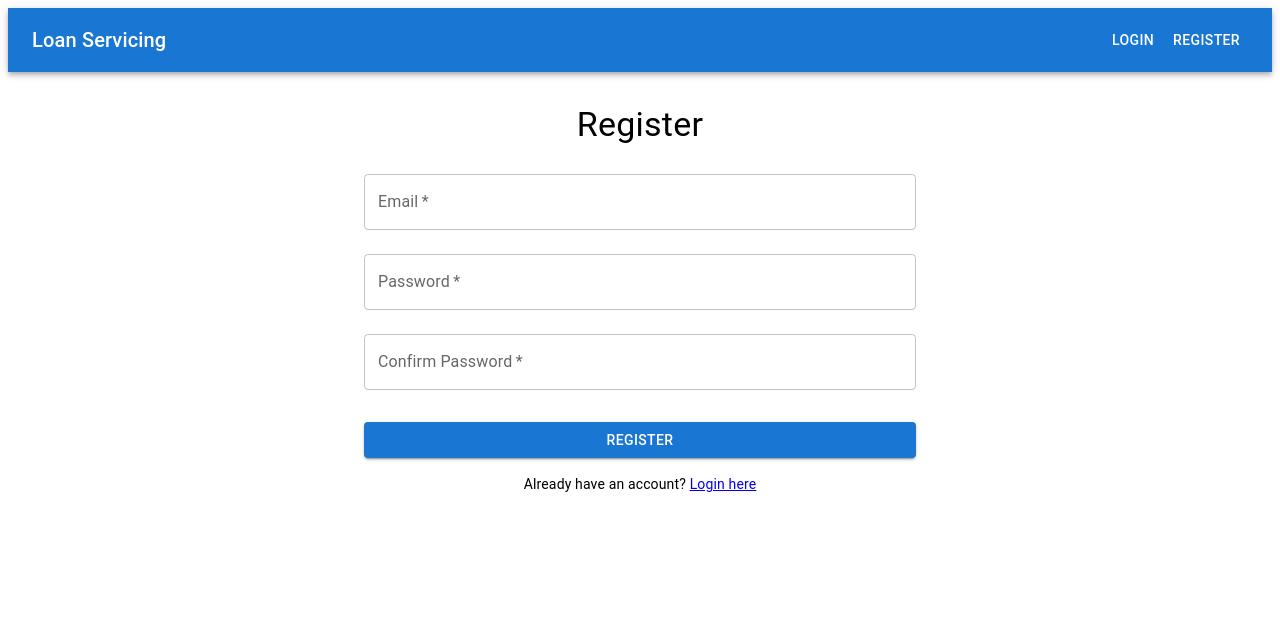
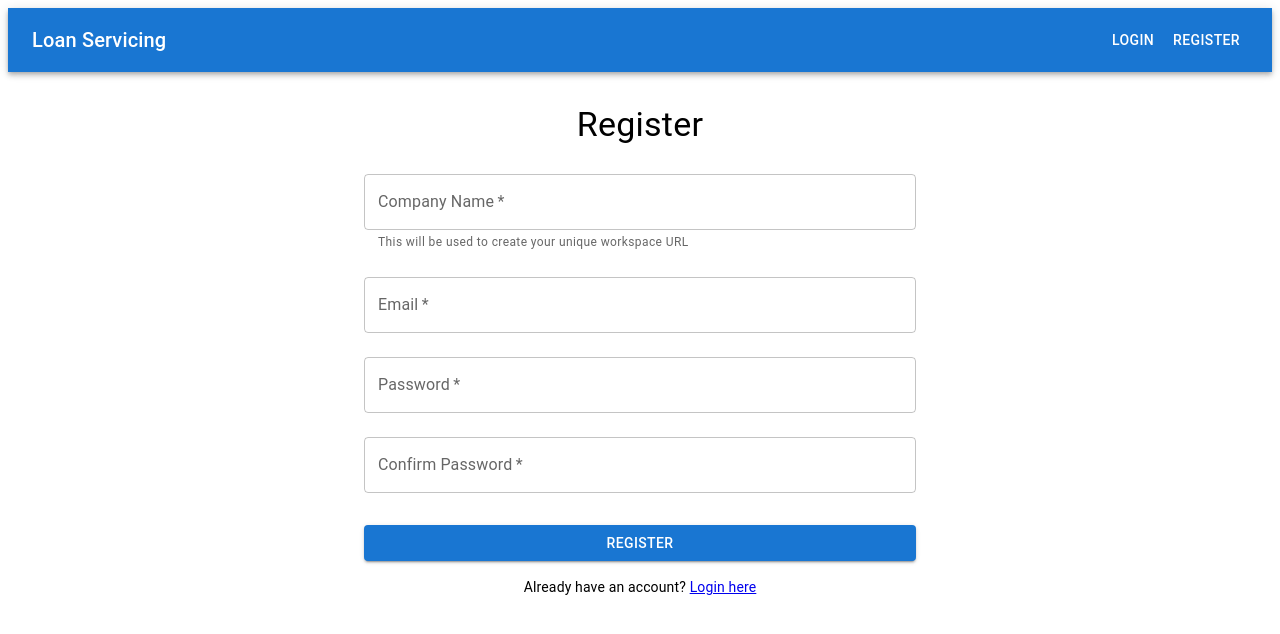
Before and after one commit to Moosorkh/invoice-tracker, a React (Vite) app in the folder client/: page /register in a window 1280 px wide. Shown: the top 634 px of the page. Built offline with nearby package versions, Linux system fonts and the light colour scheme.

Commit message:
Add company name field to registration form
- Add companyName to registration form state
- Send companyName to backend during registration
- Add helper text explaining it creates workspace URL
- Field is required for better tenant slug generation

```diff
--- a/client/src/pages/Register.tsx
+++ b/client/src/pages/Register.tsx
@@ -8,6 +8,7 @@ const Register = () => {
     email: "",
     password: "",
     confirmPassword: "",
+    companyName: "",
   });
   const [error, setError] = useState("");
   const navigate = useNavigate();
@@ -20,7 +21,7 @@ const Register = () => {
     }
   }, [token, navigate]);
 
-  const { email, password, confirmPassword } = formData;
+  const { email, password, confirmPassword, companyName } = formData;
 
   const handleChange = (e: React.ChangeEvent<HTMLInputElement>) => {
     setFormData({ ...formData, [e.target.name]: e.target.value });
@@ -40,7 +41,7 @@ const Register = () => {
       const res = await fetch("/api/auth/register", {
         method: "POST",
         headers: { "Content-Type": "application/json" },
-        body: JSON.stringify({ email, password }),
+        body: JSON.stringify({ email, password, companyName }),
       });
 
       const data = await res.json();
@@ -85,6 +86,17 @@ const Register = () => {
         </Typography>
         {error && <Alert severity="error" sx={{ mb: 2 }}>{error}</Alert>}
         <form onSubmit={handleSubmit}>
+          <TextField
+            label="Company Name"
+            type="text"
+            name="companyName"
+            value={companyName}
+            onChange={handleChange}
+            fullWidth
+            margin="normal"
+            required
+            helperText="This will be used to create your unique workspace URL"
+          />
           <TextField
             label="Email"
             type="email"
```
